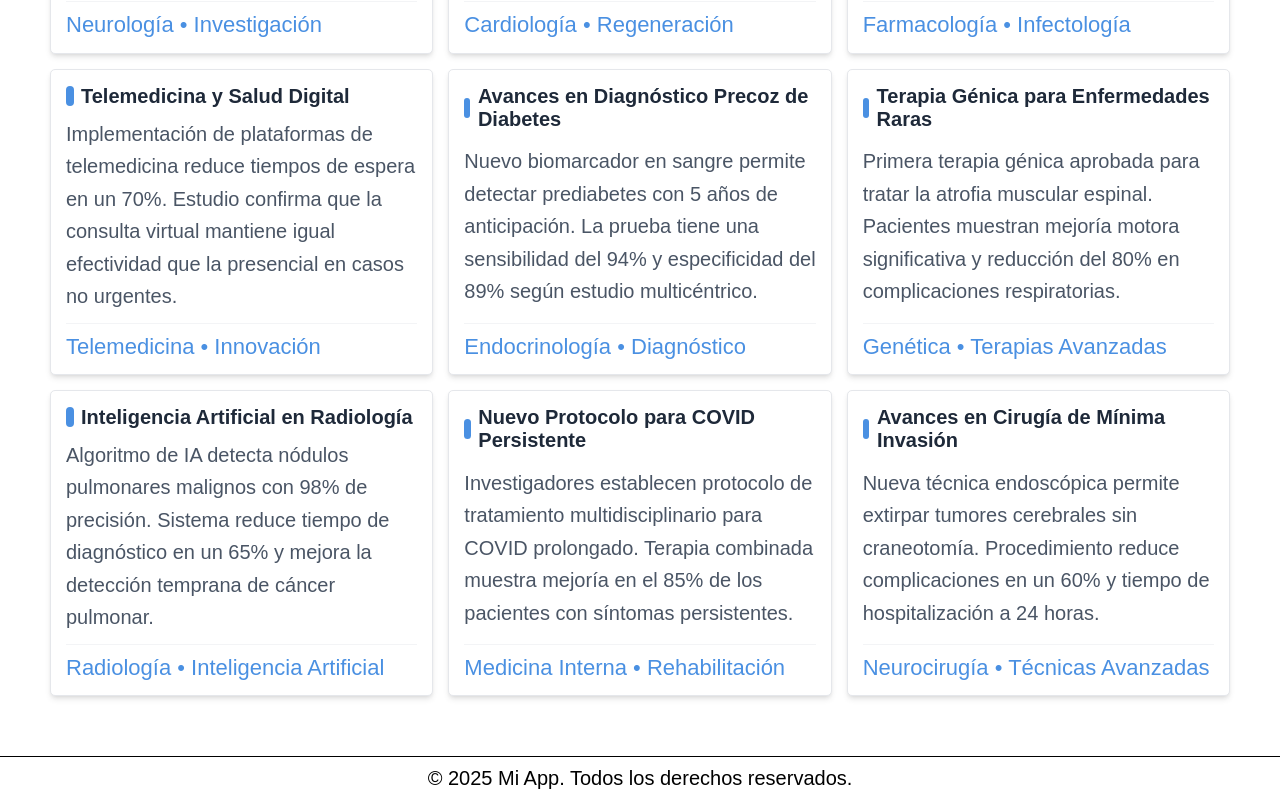
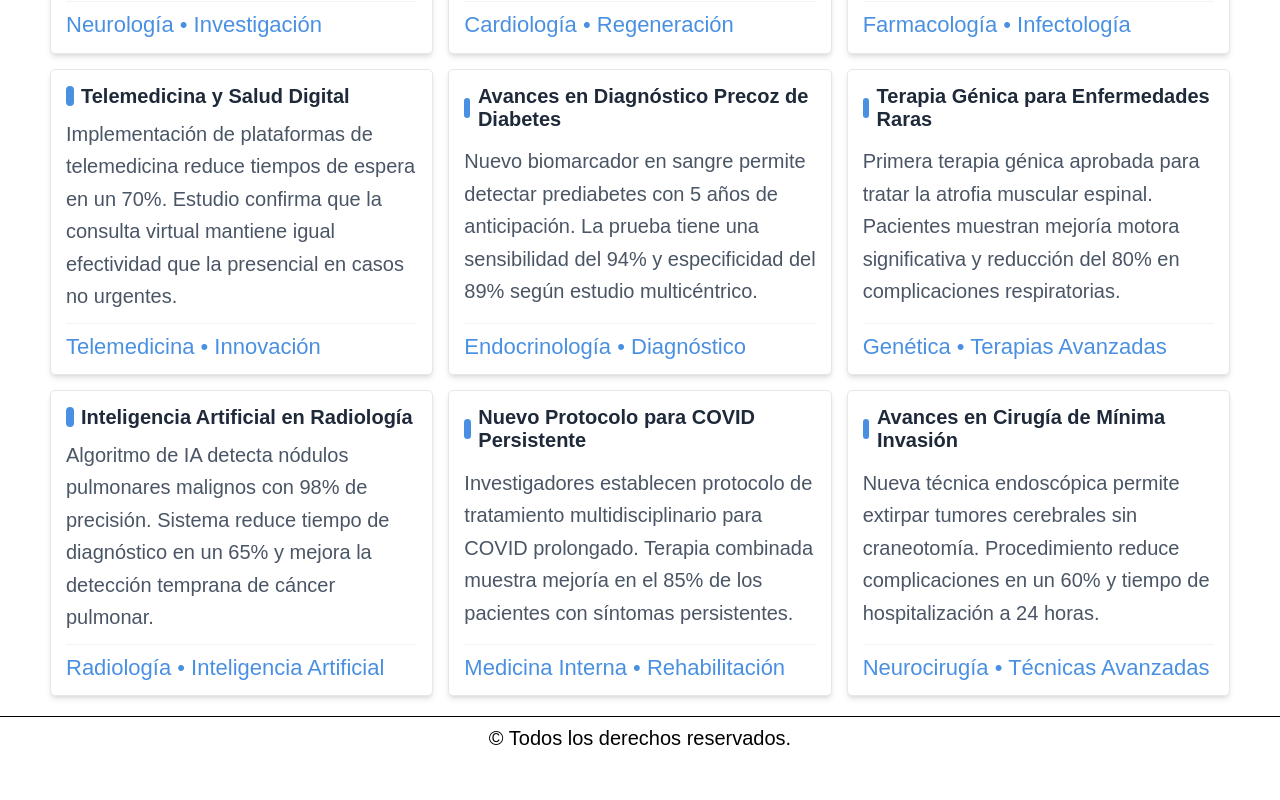
Before and after one commit to Okairi/clinica-frontend, a Next.js app: page / in a window 1280 px wide. Shown: the part 1122-1922 px from the top of the page. After the commit the page ends 1882 px from the top, so only its background shows below. Built offline with nearby package versions, Linux system fonts and the light colour scheme.

Commit message:
feat:add flex in body

```diff
--- a/src/app/globals.css
+++ b/src/app/globals.css
@@ -23,7 +23,7 @@ html {
   font-size: 62.5%; /* 1REM = 10px */
 
   line-height: 1.15; /* 1 */
-
+  height: 100vh;
   font-family: Arial, Helvetica, sans-serif;
 }
 
@@ -36,6 +36,7 @@ html {
 
 body {
   margin: 0;
+  min-height: 100vh;
 }
 
 /**
--- a/src/app/layout.tsx
+++ b/src/app/layout.tsx
@@ -5,20 +5,16 @@ import "./globals.css";
 import Link from "next/link";
 
 
-
 export default function RootLayout({
   children,
 }: Readonly<{
   children: React.ReactNode;
 }>) {
-
-
   const [menuOpen, setMenuOpen] = useState(false)
-
 
   return (
     <html lang="es">
-      <body>
+      <body className="flex flex-col min-h-screen">
         <header className="flex items-center justify-between px-8 py-6 fixed top-0 left-0 w-full bg-white z-50 shadow-md">
           <Link href={"/"} className="text-3xl font-bold text-[#4a90e2]">Clinica de los Dioses</Link>
           <nav className="gap-6 hidden sm:flex text-3xl">
@@ -28,17 +24,13 @@ export default function RootLayout({
             <Link href="/contacto">Contacto</Link>
           </nav>
 
-          <button className="md:hidden" onClick={() => {
-            setMenuOpen(true)
-          }}  >
-
+          <button className="md:hidden" onClick={() => setMenuOpen(true)}>
             <picture>
               <img src="/burger.svg" alt="Menú" className="cursor-pointer w-8 h-8" />
             </picture>
           </button>
+        </header>
 
-
-        </header>
         <div className="mb-20"></div>
 
         {menuOpen && (
@@ -48,9 +40,7 @@ export default function RootLayout({
               className="self-end text-gray-600 text-xl"
             >
               <picture>
-
                 <img src="/cloe.svg" alt="close" className="cursor-pointer w-8 h-8 text-white" />
-
               </picture>
             </button>
 
@@ -61,17 +51,16 @@ export default function RootLayout({
               <Link href="/contacto" onClick={() => setMenuOpen(false)}>Contacto</Link>
             </nav>
           </div>
-
         )}
 
+        <main className="flex-1 p-8">
+          {children}
+        </main>
 
-
-        <main className="p-8">{children}</main>
-
-        <footer className="text-center py-4 text-[2rem] bottom-0 border-t mt-[40px] relative w-full">
-          © {new Date().getFullYear()} Mi App. Todos los derechos reservados.
+        <footer className="text-center py-4 text-[2rem] border-t mt-auto">
+          © Todos los derechos reservados.
         </footer>
       </body>
-    </html >
+    </html>
   );
 }
```
